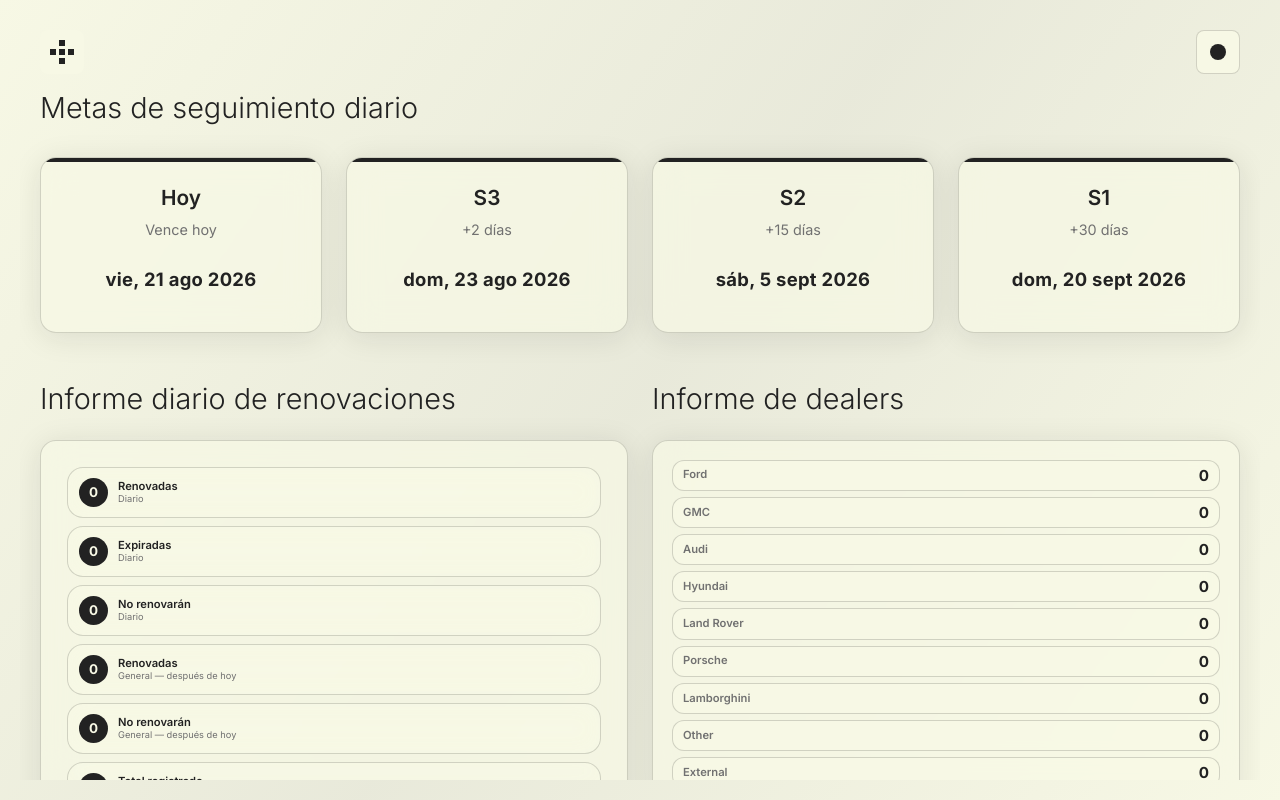
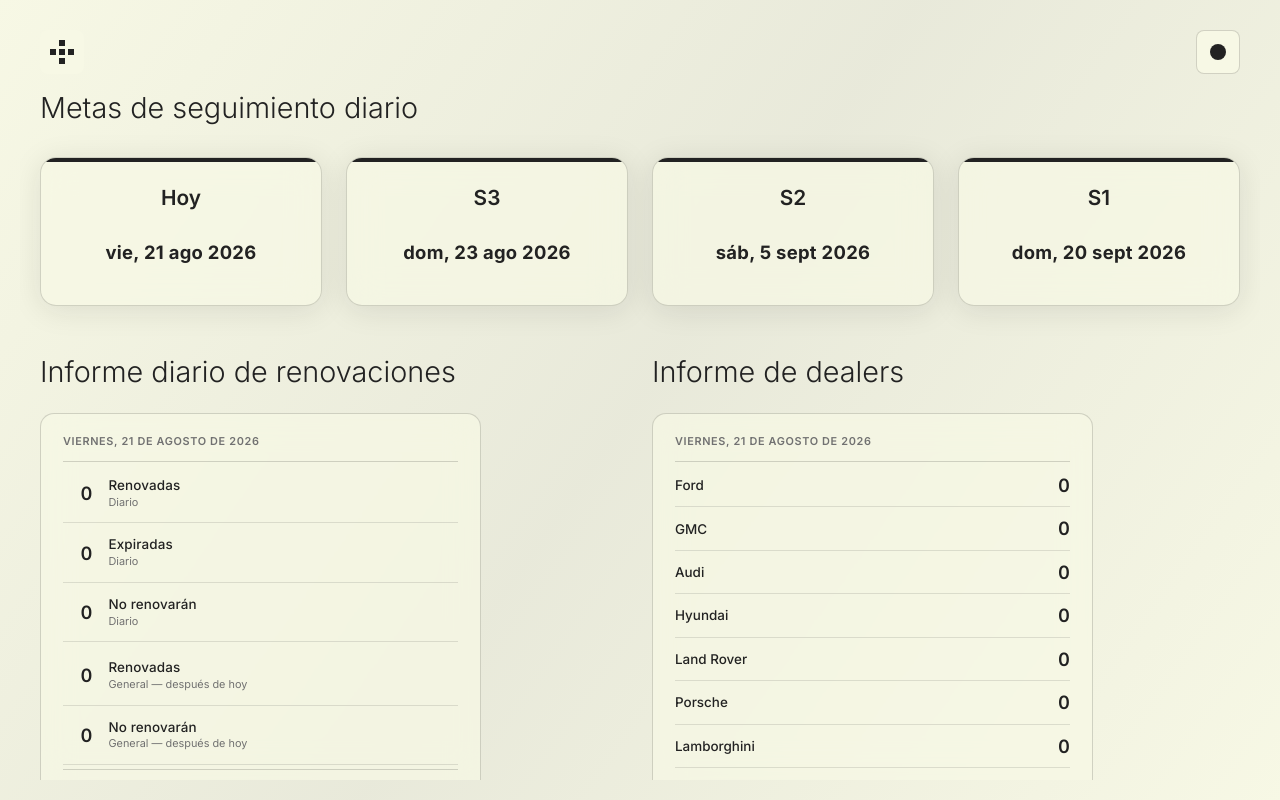
Before and after one commit to Brocolii11/DailyReportTool, a plain HTML site: page index.html in a window 1280 px wide. Drawn offline with Linux system fonts and the light colour scheme.

Commit message:
Updated css for dashboard

```diff
--- a/index.html
+++ b/index.html
@@ -60,25 +60,21 @@
                 <div class="follow-up-container">
                     <div class="follow-up-card glass-panel today">
                         <div class="card-header" id="txt-card-today">Hoy</div>
-                        <div class="card-desc" id="txt-card-today-desc">Vence hoy</div>
                         <div class="card-date" id="date-today">--</div>
                     </div>
 
                     <div class="follow-up-card glass-panel s3">
                         <div class="card-header" id="txt-card-s3">S3</div>
-                        <div class="card-desc" id="txt-card-s3-desc">+2 días</div>
                         <div class="card-date" id="date-s3">--</div>
                     </div>
 
                     <div class="follow-up-card glass-panel s2">
                         <div class="card-header" id="txt-card-s2">S2</div>
-                        <div class="card-desc" id="txt-card-s2-desc">+15 días</div>
                         <div class="card-date" id="date-s2">--</div>
                     </div>
 
                     <div class="follow-up-card glass-panel s1">
                         <div class="card-header" id="txt-card-s1">S1</div>
-                        <div class="card-desc" id="txt-card-s1-desc">+30 días</div>
                         <div class="card-date" id="date-s1">--</div>
                     </div>
                 </div>
@@ -87,6 +83,7 @@
                 <div class="dashboard-report">
                     <h2 class="section-title js-dash-report-title">Informe diario de renovaciones</h2>
                     <div class="report-summary-section glass-panel">
+                        <div class="dash-summary-date js-dash-summary-date">--</div>
                         <div class="summary-bubbles-container">
                             <div class="bubble-btn bubble-renewed">
                                 <div class="bubble-icon-wrap">
@@ -154,6 +151,7 @@
                 <div class="dashboard-report">
                     <h2 class="section-title js-dash-dealers-title">Informe de dealers</h2>
                     <div class="report-summary-section glass-panel">
+                        <div class="dash-summary-date js-dash-summary-date">--</div>
                         <div class="dealers-tally js-dealers-tally"></div>
                     </div>
                 </div>
--- a/script.js
+++ b/script.js
@@ -99,24 +99,59 @@ navBtns.forEach(btn => {
 
 
 // ==========================================
-// 4. DASHBOARD DATE CALCULATOR
+// 4. LIVE DATES (refresh at midnight)
 // ==========================================
-const today = new Date();
-const dateS3 = new Date(today); dateS3.setDate(today.getDate() + 2);
-const dateS2 = new Date(today); dateS2.setDate(today.getDate() + 15);
-const dateS1 = new Date(today); dateS1.setDate(today.getDate() + 30);
+const APP_LOCALE = 'es-PR';
+const shortDateOptions = { weekday: 'short', year: 'numeric', month: 'short', day: 'numeric' };
+const longDateOptions = { weekday: 'long', year: 'numeric', month: 'long', day: 'numeric' };
 
-const APP_LOCALE = 'es-PR';
-const options = { weekday: 'short', year: 'numeric', month: 'short', day: 'numeric' };
+let today = new Date();
+let dateRolloverTimer = null;
 
-const dateTodayElem = document.getElementById('date-today');
-if (dateTodayElem) {
-    dateTodayElem.textContent = today.toLocaleDateString(APP_LOCALE, options);
+function formatAppDate(date, options) {
+    return date.toLocaleDateString(APP_LOCALE, options);
 }
 
-const dateS3Elem = document.getElementById('date-s3'); if (dateS3Elem) dateS3Elem.textContent = dateS3.toLocaleDateString(APP_LOCALE, options);
-const dateS2Elem = document.getElementById('date-s2'); if (dateS2Elem) dateS2Elem.textContent = dateS2.toLocaleDateString(APP_LOCALE, options);
-const dateS1Elem = document.getElementById('date-s1'); if (dateS1Elem) dateS1Elem.textContent = dateS1.toLocaleDateString(APP_LOCALE, options);
+function msUntilNextMidnight() {
+    const now = new Date();
+    const next = new Date(now.getFullYear(), now.getMonth(), now.getDate() + 1, 0, 0, 2);
+    return Math.max(1000, next - now);
+}
+
+function syncAppDates() {
+    today = new Date();
+
+    const dateS3 = new Date(today); dateS3.setDate(today.getDate() + 2);
+    const dateS2 = new Date(today); dateS2.setDate(today.getDate() + 15);
+    const dateS1 = new Date(today); dateS1.setDate(today.getDate() + 30);
+
+    const dateTodayElem = document.getElementById('date-today');
+    if (dateTodayElem) dateTodayElem.textContent = formatAppDate(today, shortDateOptions);
+
+    const dateS3Elem = document.getElementById('date-s3');
+    if (dateS3Elem) dateS3Elem.textContent = formatAppDate(dateS3, shortDateOptions);
+    const dateS2Elem = document.getElementById('date-s2');
+    if (dateS2Elem) dateS2Elem.textContent = formatAppDate(dateS2, shortDateOptions);
+    const dateS1Elem = document.getElementById('date-s1');
+    if (dateS1Elem) dateS1Elem.textContent = formatAppDate(dateS1, shortDateOptions);
+
+    const longDate = formatAppDate(today, longDateOptions);
+    setTextAll('.js-dash-summary-date', longDate);
+    setTextAll('.js-report-date', longDate);
+    setTextAll('.js-dealers-date', longDate);
+}
+
+function scheduleDateRollover() {
+    if (dateRolloverTimer) clearTimeout(dateRolloverTimer);
+    dateRolloverTimer = setTimeout(() => {
+        syncAppDates();
+        scheduleDateRollover();
+    }, msUntilNextMidnight());
+}
+
+document.addEventListener('visibilitychange', () => {
+    if (document.visibilityState === 'visible') syncAppDates();
+});
 
 
 // ==========================================
@@ -126,13 +161,9 @@ const translations = {
     dashTitle: "Metas de seguimiento diario",
     dashReportTitle: "Informe diario de renovaciones",
     cardToday: "Hoy",
-    cardTodayDesc: "Vence hoy",
     cardS3: "S3",
-    cardS3Desc: "+2 días",
     cardS2: "S2",
-    cardS2Desc: "+15 días",
     cardS1: "S1",
-    cardS1Desc: "+30 días",
     reportMainTitle: "Informe diario de renovaciones",
     manualSubtitle: "Registro de pólizas",
     manualDesc: "Escriba la póliza y pulse el botón de la categoría en la que se registrará en el informe.",
@@ -224,13 +255,9 @@ function updateUILanguage() {
     setTextAll('.js-dash-report-title', t.dashReportTitle);
     setTextAll('.js-dash-dealers-title', t.dealersTitle);
     const txtCardToday = document.getElementById('txt-card-today'); if (txtCardToday) txtCardToday.textContent = t.cardToday;
-    const txtCardTodayDesc = document.getElementById('txt-card-today-desc'); if (txtCardTodayDesc) txtCardTodayDesc.textContent = t.cardTodayDesc;
     const txtCardS3 = document.getElementById('txt-card-s3'); if (txtCardS3) txtCardS3.textContent = t.cardS3;
-    const txtCardS3Desc = document.getElementById('txt-card-s3-desc'); if (txtCardS3Desc) txtCardS3Desc.textContent = t.cardS3Desc;
     const txtCardS2 = document.getElementById('txt-card-s2'); if (txtCardS2) txtCardS2.textContent = t.cardS2;
-    const txtCardS2Desc = document.getElementById('txt-card-s2-desc'); if (txtCardS2Desc) txtCardS2Desc.textContent = t.cardS2Desc;
     const txtCardS1 = document.getElementById('txt-card-s1'); if (txtCardS1) txtCardS1.textContent = t.cardS1;
-    const txtCardS1Desc = document.getElementById('txt-card-s1-desc'); if (txtCardS1Desc) txtCardS1Desc.textContent = t.cardS1Desc;
 
     // Titles & Labels
     const txtReportMainTitle = document.getElementById('txt-report-main-title'); if (txtReportMainTitle) txtReportMainTitle.textContent = t.reportMainTitle;
@@ -270,9 +297,6 @@ function updateUILanguage() {
     setTextAll('.js-lbl-total', t.bubbleLblTotal);
     setTextAll('.js-sub-total', t.bubbleSubTotal);
 
-    const locale = APP_LOCALE;
-    setTextAll('.js-report-date', today.toLocaleDateString(locale, { weekday: 'long', year: 'numeric', month: 'long', day: 'numeric' }));
-
     const txtDealersTitle = document.getElementById('txt-dealers-title'); if (txtDealersTitle) txtDealersTitle.textContent = t.dealersTitle;
     const txtDealersSubtitle = document.getElementById('txt-dealers-subtitle'); if (txtDealersSubtitle) txtDealersSubtitle.textContent = t.dealersSubtitle;
     const txtDealersDesc = document.getElementById('txt-dealers-desc'); if (txtDealersDesc) txtDealersDesc.textContent = t.dealersDesc;
@@ -284,12 +308,12 @@ function updateUILanguage() {
     const clearDealersBtnLang = document.getElementById('clear-dealers-btn'); if (clearDealersBtnLang) clearDealersBtnLang.textContent = t.dealersClearBtn;
     setTextAll('.js-dealers-brand-tag', t.dealersBrandTag);
     setTextAll('.js-dealers-summary-prefix', t.dealersSummaryPrefix);
-    setTextAll('.js-dealers-date', today.toLocaleDateString(locale, { weekday: 'long', year: 'numeric', month: 'long', day: 'numeric' }));
 
     document.querySelectorAll('.mini-btn').forEach(el => { el.textContent = t.addBtn; });
 
     renderReportEntries();
     if (typeof renderDealersReport === 'function') renderDealersReport();
+    syncAppDates();
 }
 
 
@@ -694,3 +718,4 @@ ${t.totalsHeader}
 
 // Initial UI & Language Initialization
 updateUILanguage();
+scheduleDateRollover();
--- a/style.css
+++ b/style.css
@@ -218,30 +218,86 @@ body {
 .dashboard-report .dealers-tally { margin-bottom: 0; }
 .dashboard-report .summary-bubbles-container { margin-bottom: 0; }
 
+.dashboard-reports .report-summary-section {
+    width: 75%;
+    padding: 6px 22px 6px;
+    border-radius: 14px;
+    box-shadow: none;
+}
+.dashboard-reports .dash-summary-date {
+    font-size: 0.68em;
+    font-weight: 600;
+    letter-spacing: 0.06em;
+    text-transform: uppercase;
+    color: var(--text-muted);
+    padding: 14px 0 12px;
+    margin-bottom: 2px;
+    border-bottom: 1px solid var(--glass-border);
+    line-height: 1.4;
+}
 .dashboard-reports .summary-bubbles-container {
     grid-template-columns: 1fr;
-    gap: 8px;
-}
-.dashboard-reports .dashboard-report:first-child .report-summary-section {
-    padding: 26px;
+    gap: 0;
 }
 .dashboard-reports .bubble-btn {
     flex-direction: row;
     align-items: center;
+    justify-content: space-between;
     text-align: left;
     min-height: 0;
     height: auto;
-    padding: 10px 11px;
-    gap: 10px;
+    padding: 13px 0;
+    gap: 16px;
+    border-radius: 0;
+    background: transparent;
+    backdrop-filter: none;
+    -webkit-backdrop-filter: none;
+    border: none;
+    border-bottom: 1px solid var(--list-border);
+    box-shadow: none;
+}
+.dashboard-reports .bubble-btn:last-child {
+    border-bottom: none;
+}
+.dashboard-reports .bubble-btn:nth-child(3) {
+    margin-bottom: 4px;
+}
+.dashboard-reports .bubble-total {
+    margin-top: 4px;
+    border-top: 1px solid var(--glass-border);
+    border-bottom: none;
+    padding-top: 14px;
 }
 .dashboard-reports .bubble-icon-wrap {
-    width: 29px;
-    height: 29px;
-    font-size: 0.84em;
+    width: auto;
+    height: auto;
+    min-width: 1.6em;
+    border-radius: 0;
+    background: transparent;
+    color: var(--text-main);
+    font-size: 1.15em;
+    font-weight: 600;
+    font-variant-numeric: tabular-nums;
+    justify-content: flex-end;
+}
+.dashboard-reports .bubble-renewed .bubble-icon-wrap,
+.dashboard-reports .bubble-general .bubble-icon-wrap,
+.dashboard-reports .bubble-general-not-renewing .bubble-icon-wrap,
+.dashboard-reports .bubble-not-renewing .bubble-icon-wrap,
+.dashboard-reports .bubble-expired .bubble-icon-wrap,
+.dashboard-reports .bubble-total .bubble-icon-wrap,
+[data-theme="dark"] .dashboard-reports .bubble-expired .bubble-icon-wrap {
+    background: transparent;
+    color: var(--text-main);
+}
+.dashboard-reports .bubble-total .bubble-icon-wrap {
+    font-size: 1.28em;
+    font-weight: 700;
 }
 .dashboard-reports .bubble-info {
     align-items: flex-start;
     margin-top: 0;
+    flex: 1;
 }
 .dashboard-reports .bubble-label,
 .dashboard-reports .bubble-sub {
@@ -249,15 +305,23 @@ body {
     justify-content: flex-start;
     text-align: left;
 }
-.dashboard-reports .bubble-label { font-size: 0.7em; }
-.dashboard-reports .bubble-sub { font-size: 0.58em; }
+.dashboard-reports .bubble-label {
+    font-size: 0.84em;
+    font-weight: 500;
+    letter-spacing: 0.01em;
+}
+.dashboard-reports .bubble-sub {
+    font-size: 0.68em;
+    font-weight: 400;
+    margin-top: 2px;
+}
+.dashboard-reports .bubble-total .bubble-label {
+    font-weight: 600;
+}
 .dashboard-reports .dealers-tally {
     flex-direction: column;
     flex-wrap: nowrap;
-    gap: 6px;
-}
-.dashboard-reports .dashboard-report:last-child .report-summary-section {
-    padding: 19px;
+    gap: 0;
 }
 .dashboard-reports .dealer-chip {
     flex: 0 0 auto;
@@ -267,16 +331,42 @@ body {
     align-items: center;
     text-align: left;
     min-height: 0;
-    padding: 7px 10px;
-    gap: 8px;
+    padding: 12px 0;
+    gap: 16px;
+    border-radius: 0;
+    background: transparent;
+    border: none;
+    border-bottom: 1px solid var(--list-border);
 }
-.dashboard-reports .dealer-chip-count { font-size: 0.95em; }
+.dashboard-reports .dealer-chip:last-child {
+    border-bottom: none;
+}
+.dashboard-reports .dealer-chip.has-sales {
+    background: transparent;
+    border: none;
+    border-bottom: 1px solid var(--list-border);
+}
+.dashboard-reports .dealer-chip.has-sales:last-child {
+    border-bottom: none;
+}
+.dashboard-reports .dealer-chip-count {
+    font-size: 1.15em;
+    font-weight: 600;
+    font-variant-numeric: tabular-nums;
+    min-width: 1.6em;
+    text-align: right;
+}
+.dashboard-reports .dealer-chip.has-sales .dealer-chip-count {
+    font-weight: 700;
+}
 .dashboard-reports .dealer-chip-name {
     min-height: 0;
     justify-content: flex-start;
     text-align: left;
     order: -1;
-    font-size: 0.7em;
+    font-size: 0.84em;
+    font-weight: 500;
+    color: var(--text-main);
 }
 .follow-up-card {
     padding: 28px 20px;
@@ -295,7 +385,6 @@ body {
 .follow-up-card.s1::before { background: var(--text-main); box-shadow: none; }
 
 .card-header { font-weight: 600; font-size: 1.3em; color: var(--text-main); line-height: 1.2; min-height: 1.3em; }
-.card-desc { font-size: 0.9em; color: var(--text-muted); margin: 8px 0 16px 0; line-height: 1.3; min-height: 1.3em; }
 .card-date {
     color: var(--text-main);
     font-weight: 700;
@@ -307,7 +396,7 @@ body {
     align-items: center;
     justify-content: center;
     text-align: center;
-    margin-top: auto;
+    margin-top: 16px;
 }
 
 /* Count tiles — even columns, reserved text rows (dashboard + reports) */
```
